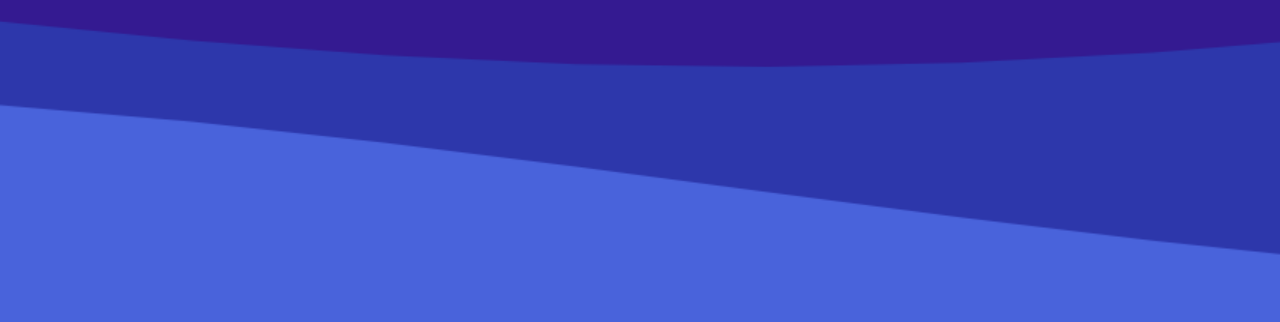
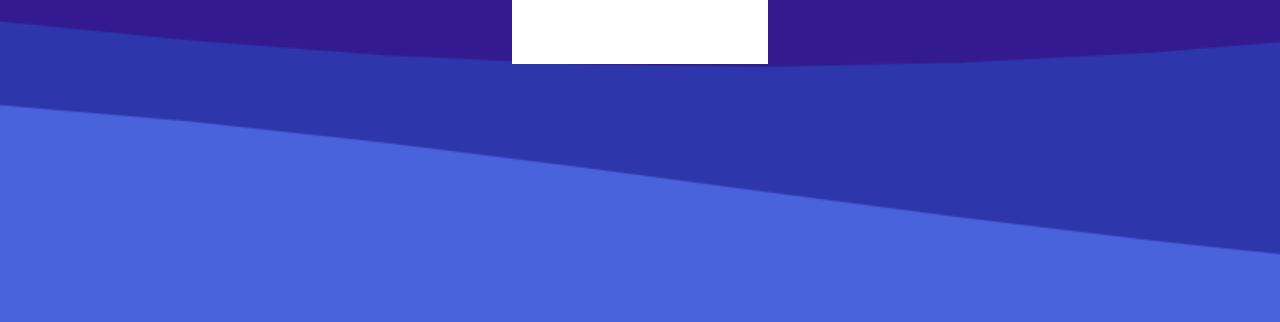
Before and after one commit to chw1119/Mersenne-prime, a website: page client-side/html/mersenne/mersennePage.html in a window 1280 px wide. Shown: the part 478-800 px from the top of the page. Drawn offline with nearby package versions, Linux system fonts and the light colour scheme.

Commit message:
MessageParser making

```diff
--- a/client-side/css/standard.css
+++ b/client-side/css/standard.css
@@ -91,3 +91,13 @@ div.white {
 div.invisible{
     background-color : rgba(255, 255, 255, 0);
 }
+
+.switch{
+    position: relative;
+    left: 40%;
+    top: 40%;
+    width: 20%;
+    height: 10%;
+    background: white;
+    border-radius: 20;
+}
--- a/client-side/html/mersenne/mersennePage.html
+++ b/client-side/html/mersenne/mersennePage.html
@@ -19,6 +19,8 @@
       <div class = "section">
           <div class = "animated-title">MERSENNE PRIME</div>
           <div class = "animated-title">PROJECT</div>
+
+          <div class=" switch"></div>
       </div>
 
       <script src="https://cdnjs.cloudflare.com/ajax/libs/animejs/3.2.1/anime.min.js"></script>
--- a/package.json
+++ b/package.json
@@ -10,6 +10,10 @@
   "author": "",
   "license": "ISC",
   "dependencies": {
-    "express": "^4.17.1"
+    "ejs": "^3.1.6",
+    "express": "^4.17.1",
+    "express-session": "^1.17.1",
+    "socket.io": "^4.0.1",
+    "ws": "^7.4.5"
   }
 }
```
Also changed, not shown: client-side/js/modules/mersenne/utils/MessageParser.js (added, +11 -0 lines), 2 other files.
